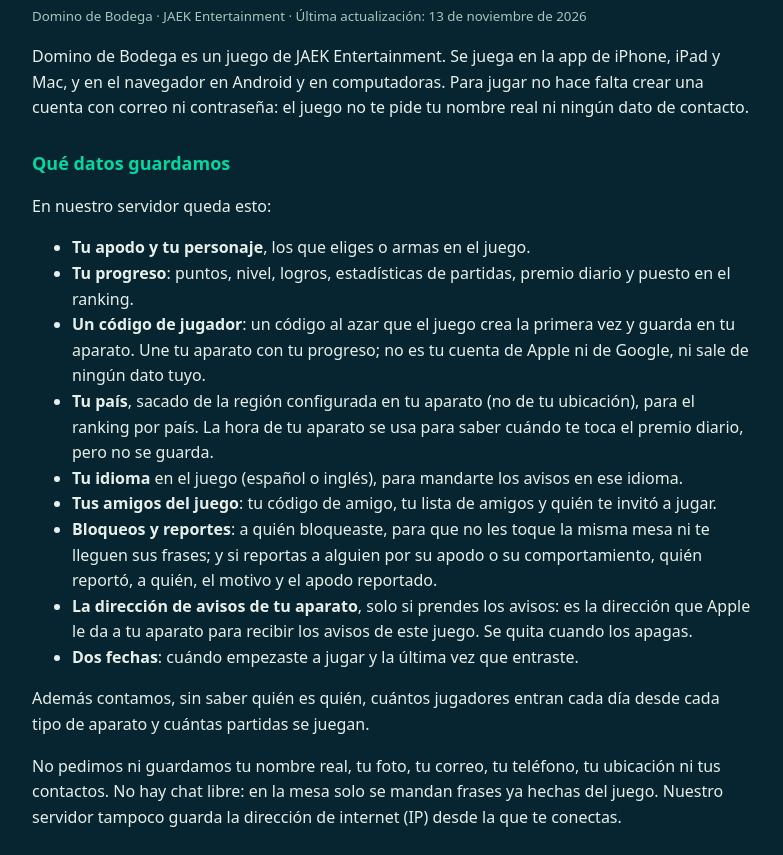
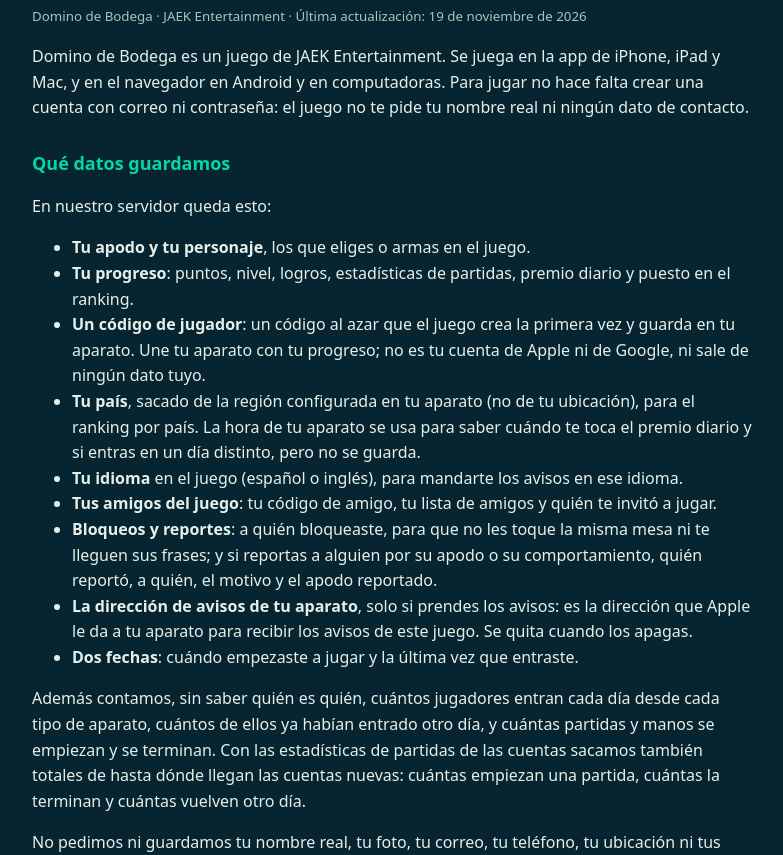
Before and after one commit to jancarlosg/domino-de-bodega, a plain HTML site: page privacidad.html in a window 1280 px wide. Shown: the part 94-949 px from the top of the page, without its empty margins (248-1031 px from the left). Drawn offline with Linux system fonts and the light colour scheme.

Commit message:
Política de privacidad: conteos del embudo (19/11/2026)

```diff
--- a/privacidad.html
+++ b/privacidad.html
@@ -18,7 +18,7 @@
 <body>
 <main>
   <h1>Política de privacidad</h1>
-  <small>Domino de Bodega · JAEK Entertainment · Última actualización: 13 de noviembre de 2026</small>
+  <small>Domino de Bodega · JAEK Entertainment · Última actualización: 19 de noviembre de 2026</small>
 
   <p>Domino de Bodega es un juego de JAEK Entertainment. Se juega en la app de iPhone, iPad y Mac, y en el navegador en Android y en computadoras. Para jugar no hace falta crear una cuenta con correo ni contraseña: el juego no te pide tu nombre real ni ningún dato de contacto.</p>
 
@@ -28,14 +28,14 @@
     <li><b>Tu apodo y tu personaje</b>, los que eliges o armas en el juego.</li>
     <li><b>Tu progreso</b>: puntos, nivel, logros, estadísticas de partidas, premio diario y puesto en el ranking.</li>
     <li><b>Un código de jugador</b>: un código al azar que el juego crea la primera vez y guarda en tu aparato. Une tu aparato con tu progreso; no es tu cuenta de Apple ni de Google, ni sale de ningún dato tuyo.</li>
-    <li><b>Tu país</b>, sacado de la región configurada en tu aparato (no de tu ubicación), para el ranking por país. La hora de tu aparato se usa para saber cuándo te toca el premio diario, pero no se guarda.</li>
+    <li><b>Tu país</b>, sacado de la región configurada en tu aparato (no de tu ubicación), para el ranking por país. La hora de tu aparato se usa para saber cuándo te toca el premio diario y si entras en un día distinto, pero no se guarda.</li>
     <li><b>Tu idioma</b> en el juego (español o inglés), para mandarte los avisos en ese idioma.</li>
     <li><b>Tus amigos del juego</b>: tu código de amigo, tu lista de amigos y quién te invitó a jugar.</li>
     <li><b>Bloqueos y reportes</b>: a quién bloqueaste, para que no les toque la misma mesa ni te lleguen sus frases; y si reportas a alguien por su apodo o su comportamiento, quién reportó, a quién, el motivo y el apodo reportado.</li>
     <li><b>La dirección de avisos de tu aparato</b>, solo si prendes los avisos: es la dirección que Apple le da a tu aparato para recibir los avisos de este juego. Se quita cuando los apagas.</li>
     <li><b>Dos fechas</b>: cuándo empezaste a jugar y la última vez que entraste.</li>
   </ul>
-  <p>Además contamos, sin saber quién es quién, cuántos jugadores entran cada día desde cada tipo de aparato y cuántas partidas se juegan.</p>
+  <p>Además contamos, sin saber quién es quién, cuántos jugadores entran cada día desde cada tipo de aparato, cuántos de ellos ya habían entrado otro día, y cuántas partidas y manos se empiezan y se terminan. Con las estadísticas de partidas de las cuentas sacamos también totales de hasta dónde llegan las cuentas nuevas: cuántas empiezan una partida, cuántas la terminan y cuántas vuelven otro día.</p>
   <p>No pedimos ni guardamos tu nombre real, tu foto, tu correo, tu teléfono, tu ubicación ni tus contactos. No hay chat libre: en la mesa solo se mandan frases ya hechas del juego. Nuestro servidor tampoco guarda la dirección de internet (IP) desde la que te conectas.</p>
 
   <h2>Lo que ven otros jugadores</h2>
@@ -96,7 +96,7 @@
   <div lang="en">
   <h2>Privacy policy (English summary)</h2>
   <p>Domino de Bodega is a game by JAEK Entertainment, played in the iPhone, iPad and Mac apps and in the browser on Android and computers. There is no sign-up: we never ask for your real name, email, phone, photos, contacts or precise location.</p>
-  <p>Our server stores your chosen nickname and avatar; your game progress (points, level, achievements, stats, daily prize, ranking); a random player code created by the game and kept on your device; your country (from your device's region setting) and your game language; your in-game friends, friend code and who invited you; players you blocked and reports you filed; the dates you started and last played; and, only if you turn notifications on, the address Apple gives your device to receive this game's notifications. We also keep daily totals (players per platform, matches played) with no identity attached. Our server does not store your IP address.</p>
+  <p>Our server stores your chosen nickname and avatar; your game progress (points, level, achievements, stats, daily prize, ranking); a random player code created by the game and kept on your device; your country (from your device's region setting) and your game language; your in-game friends, friend code and who invited you; players you blocked and reports you filed; the dates you started and last played; and, only if you turn notifications on, the address Apple gives your device to receive this game's notifications. We also keep daily totals (players per platform, returning players, matches and hands started and finished) with no identity attached, and we use the accounts' game stats to total how far new accounts get (starting a match, finishing one, coming back another day). Our server does not store your IP address.</p>
   <p>Other players see your nickname, avatar, level, points and country; in-game friends also see whether you are online. There is no free chat, only preset phrases. Invitation links carry the room code and your public player number.</p>
   <p>Notifications are optional (apps only). Reminders are scheduled on your device; friend notifications are sent by our server through Apple's push service, which receives your device's notification address and the text of the notification. Purchases (apps only, from version 1.2) are handled by Apple: the game never sees your payment details and our server stores nothing about purchases. Optional rewarded videos appear only in the iPhone and iPad app, served by Google AdMob as non-personalized ads; we don't track you across apps and don't share your nickname, progress or player code with Google, which receives technical device data to show the video and prevent fraud (see policies.google.com/technologies/ads). The Mac app and the browser game have no ads.</p>
   <p>On iPhone, iPad and Mac (from version 1.2) a copy of your player code and progress is kept in the device keychain so your account comes back if you delete and reinstall the app; it is not synced through iCloud to your other devices. Data is stored on our server in the United States (hosted by Fly.io) and sent over encrypted connections. We do not sell your data or share it for advertising. You can delete everything at any time in the game: Profile → "Borrar mis datos" → "Sí, borrar todo"; this erases your account from our server and from your device, including the keychain copy. Purchases stay with your Apple account. Questions or deletion requests: <a href="https://jaekentertainment.com/contact-us/">jaekentertainment.com/contact-us</a>.</p>
```
